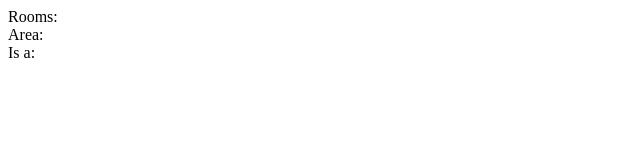
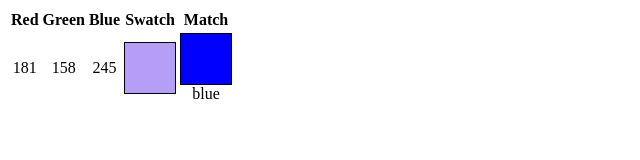
Before and after one commit to elicwhite/javascript-ml, a plain HTML site: page knngeneric/index.html in a window 1280 px wide. Shown: the whole page, without its empty margins (0-640 px from the left). Drawn offline with nearby package versions, Linux system fonts and the light colour scheme.

Commit message:
Display the colors chosen

```diff
--- a/knngeneric/index.html
+++ b/knngeneric/index.html
@@ -3,7 +3,15 @@
 <head>
 <title>Untitled</title>
 <style type="text/css">
+    .swatch {
+        width: 50px;
+        height: 50px;
+        border: 1px solid black;
+    }
 
+    td {
+        text-align: center;
+    }
 </style>
 <script src="http://d3js.org/d3.v3.min.js"></script>
 <script src="knn.js"></script>
@@ -13,10 +21,28 @@
     <div id="chart">
     </div>
 
-    <div id="results">
-        <span class="label">Rooms: </span><span id="rms"></span><br />
-        <span class="label">Area: </span><span id="area"></span><br />
-        <span class="label">Is a: </span><span id="cls"></span><br />
-    </div>
+    <table>
+        <thead>
+            <tr>
+                <th>Red</th>
+                <th>Green</th>
+                <th>Blue</th>
+                <th>Swatch</th>
+                <th>Match</th>
+            </tr>
+        </thead>
+        <tbody>
+            <tr>
+                <td id="r"></td>
+                <td id="g"></td>
+                <td id="b"></td>
+                <td><div id="swatch" class="swatch"></div></td>
+                <td>
+                    <div id="match" class="swatch"></div>
+                    <span id="matchName"></span>
+                </td>
+            </tr>
+        </tbody>
+    </table>
 </body>
 </html>
```
